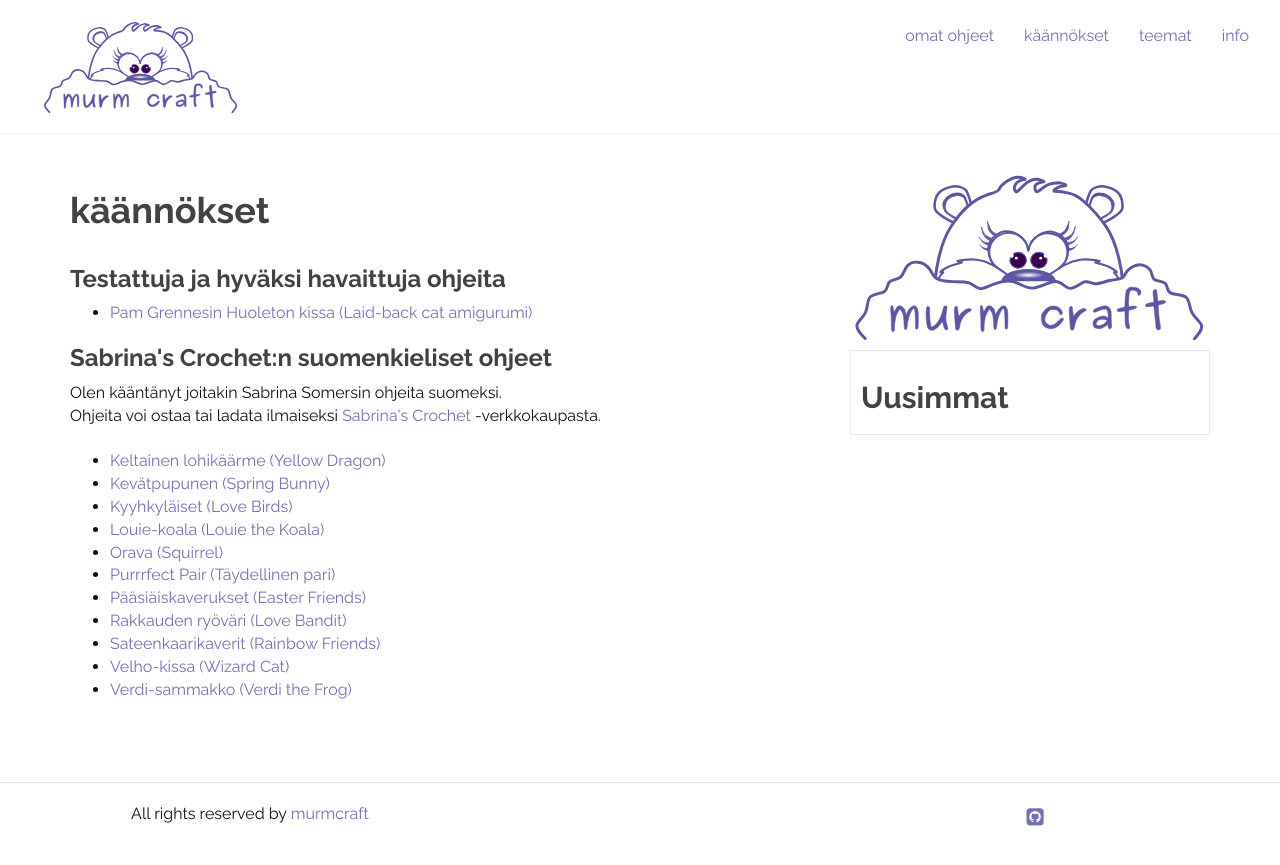
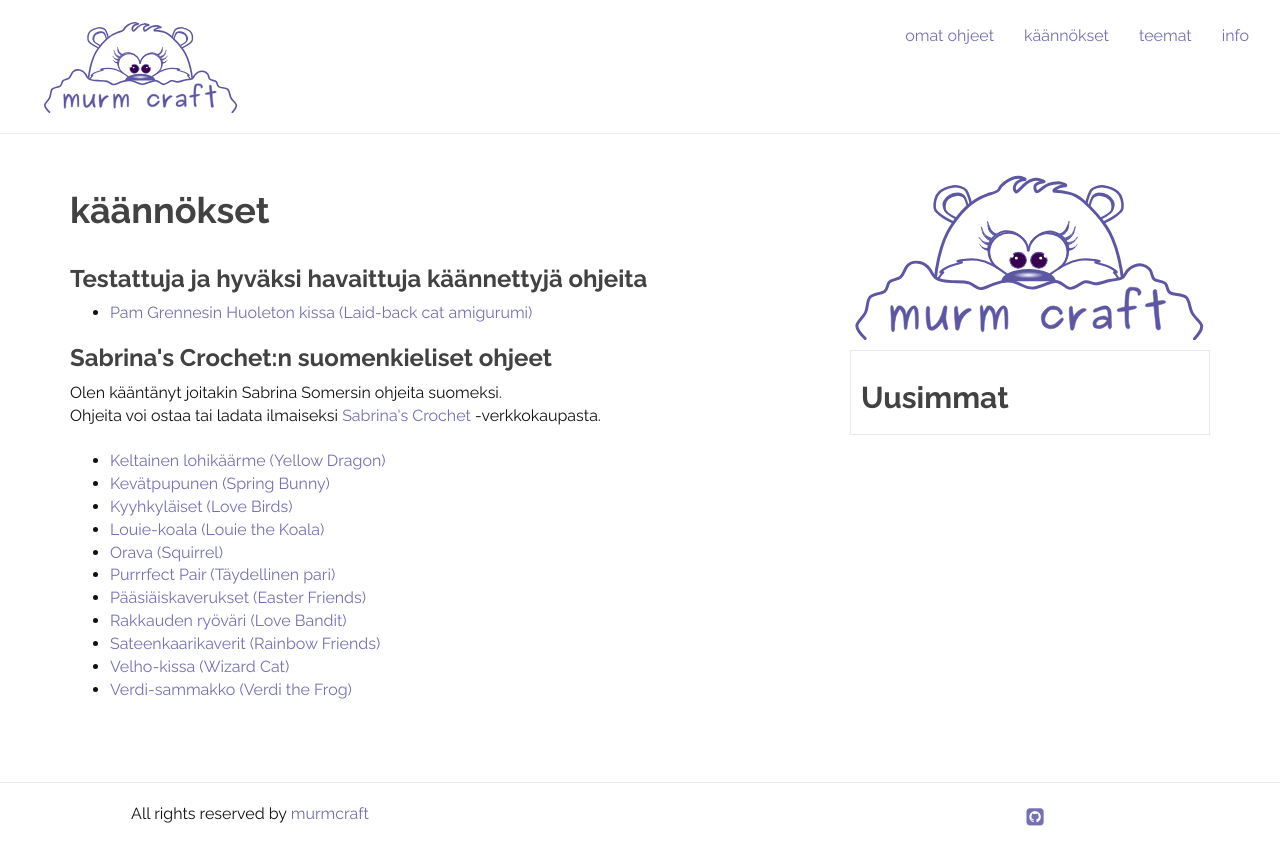
Before and after one commit to murmcraft/murmcraft.github.io, a Jekyll site: the page built from translations.html, in a window 1280 px wide. Shown: the top 865 px of the page. Built offline with Jekyll 4.4.1, drawn with Linux system fonts in a browser that asks for light colours.

Commit message:
fix link

```diff
--- a/translations.html
+++ b/translations.html
@@ -5,9 +5,9 @@
 permalink: /translations/
 ---
 
-<h3>Testattuja ja hyväksi havaittuja ohjeita</h3>
+<h3>Testattuja ja hyväksi havaittuja käännettyjä ohjeita</h3>
 <ul>
-	<li><a href="https://crochetparfait.blogspot.com/2013/08/laid-back-cat-amigurumi.html" target="_blank">Pam Grennesin Huoleton kissa (Laid-back cat amigurumi)</a></li>
+	<li><a href="https://murmcraft.github.io/huoleton-kissa" target="_blank">Pam Grennesin Huoleton kissa (Laid-back cat amigurumi)</a></li>
 </ul>
 
 <h3> Sabrina's Crochet:n suomenkieliset ohjeet </h3>
```
